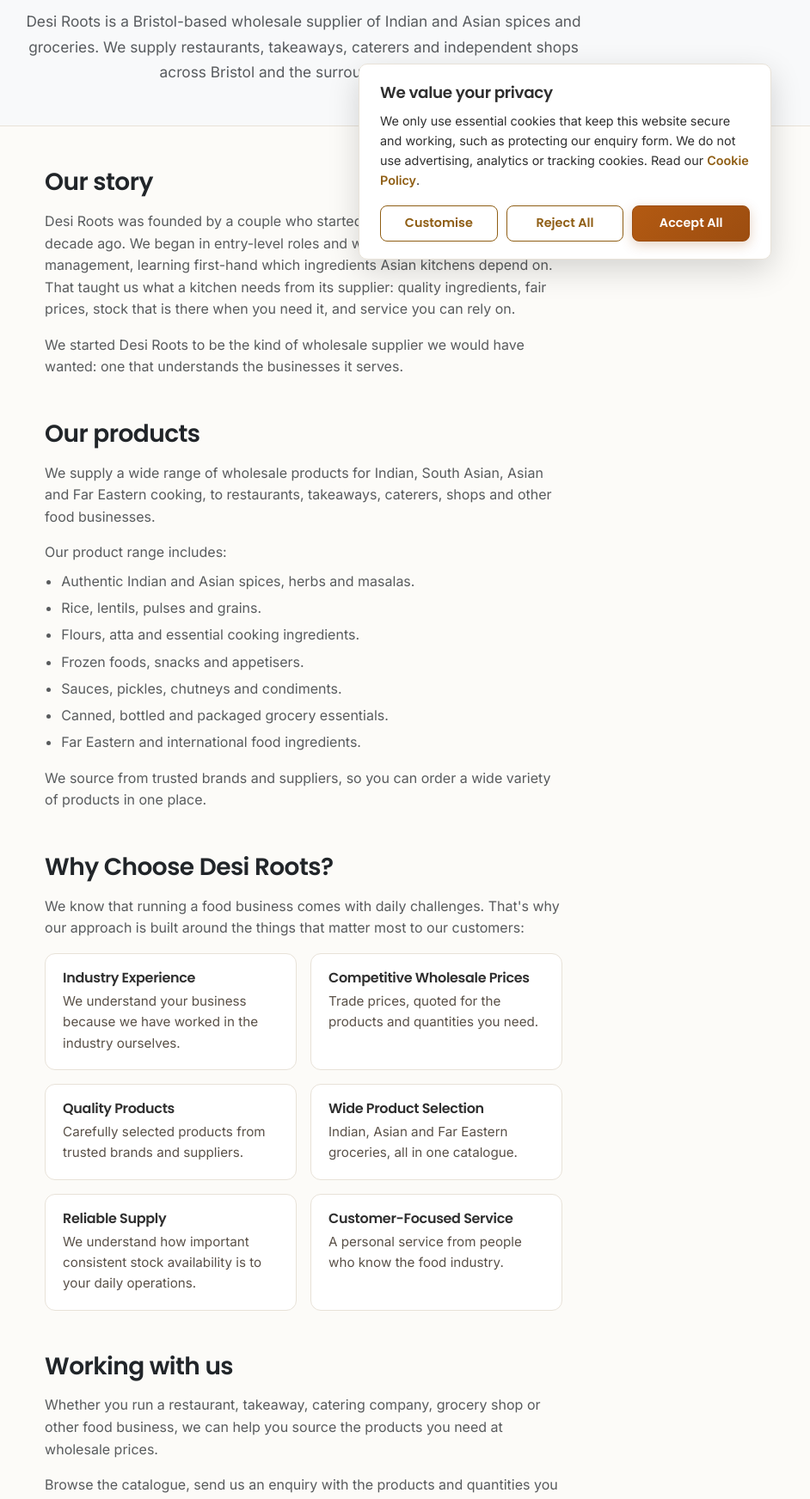
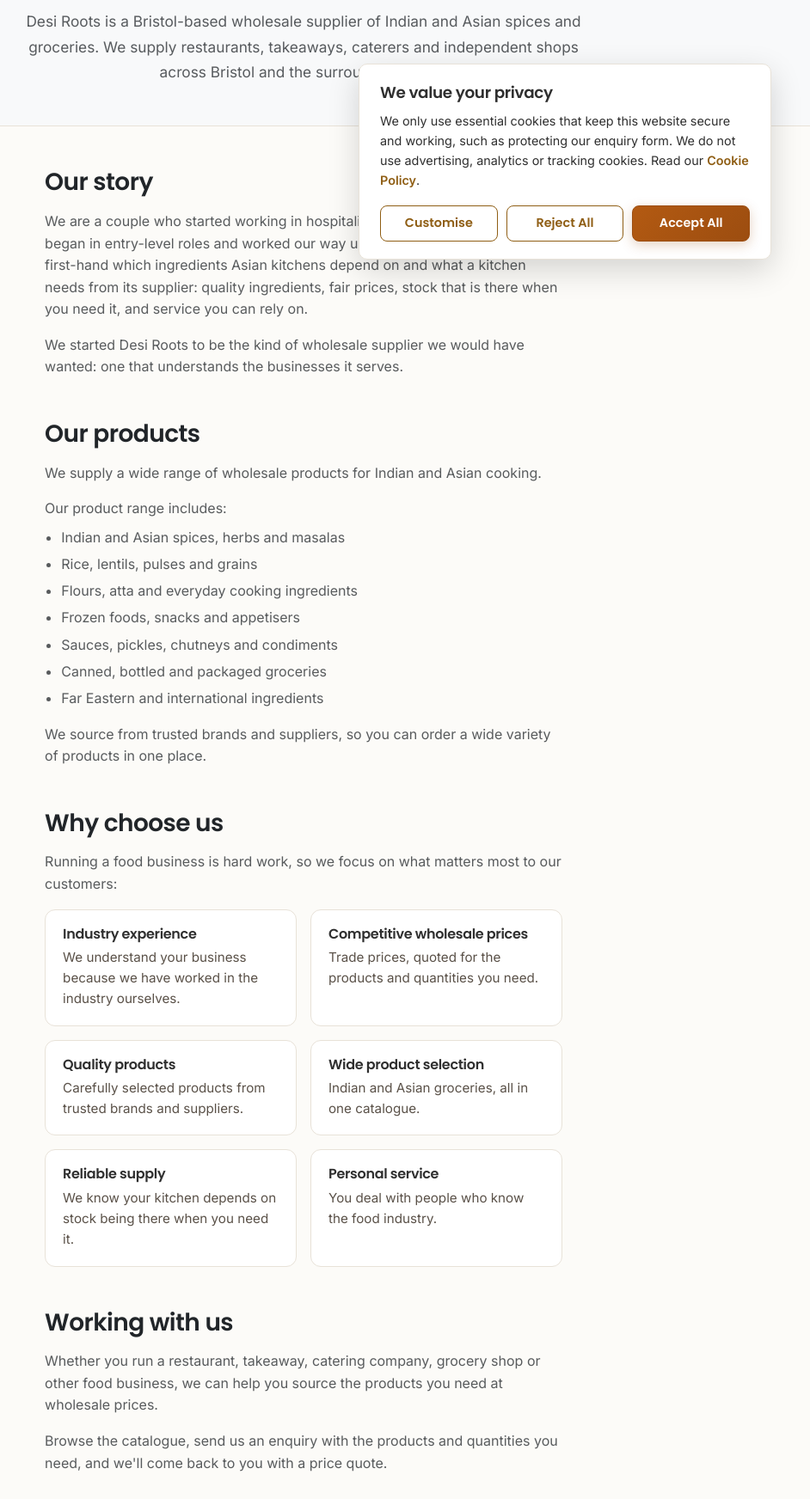
Before and after one commit to rinkalpatel776-cpu/Desi-Roots, a Django app: page /about/ in a window 1280 px wide. Shown: the part 474-2218 px from the top of the page at 86% size, without its empty margins (287-1229 px from the left). Run offline with Django 5.2, Linux system fonts and the light colour scheme; data comes from the database, SQL or seed files in the repository; data that the repository does not hold is empty; some libraries are stand-ins or nearby versions.

Commit message:
About page: one voice, one range name, sentence-case headings
- "Our story" in first person throughout (was "Desi Roots was founded
  by a couple... We began")
- Range named "Indian and Asian" everywhere, matching the home page
  (was four variants); meta/OG description updated to match
- Customer list no longer repeated in "Our products"
- Headings and card titles in sentence case; shorter, plainer lines
- TODO note: owner to confirm "Frozen foods..." and "Far Eastern" items
- Test for the new wording and against the old variants

Co-Authored-By: Claude Opus 5.5 <noreply@anthropic.com>

```diff
--- a/templates/pages/about.html
+++ b/templates/pages/about.html
@@ -2,12 +2,13 @@
 {% load static %}
 
 {% block meta_title %}About Desi Roots | Bristol Wholesale Spice Supplier{% endblock %}
-{% block meta_description %}Desi Roots is a Bristol-based wholesale supplier of Asian and Far Eastern spices and groceries for restaurants, takeaways, caterers and retailers.{% endblock %}
+{% block meta_description %}Desi Roots is a Bristol-based wholesale supplier of Indian and Asian spices and groceries for restaurants, takeaways, caterers and retailers.{% endblock %}
 {% block og_title %}About Desi Roots | Bristol Wholesale Spice Supplier{% endblock %}
-{% block og_description %}Desi Roots is a Bristol-based wholesale supplier of Asian and Far Eastern spices and groceries for restaurants, takeaways, caterers and retailers.{% endblock %}
+{% block og_description %}Desi Roots is a Bristol-based wholesale supplier of Indian and Asian spices and groceries for restaurants, takeaways, caterers and retailers.{% endblock %}
 
 {% block content %}
-{# Based on the owner's text (About US.docx, 16 Nov 2026). Plainer wording approved 23 Nov 2026: trade only (no households), no Chinese range, no fresh/frozen vegetables. #}
+{# Based on the owner's text (About US.docx, 16 Nov 2026). Plainer wording approved 23 Nov 2026: trade only (no households), no Chinese range, no fresh/frozen vegetables. Tidied 24 Nov 2026: one voice (we), one range name (Indian and Asian), sentence-case headings. #}
+{# TODO: confirm with business: the "Frozen foods, snacks and appetisers" and "Far Eastern" list items. #}
 <div class="py-5 bg-light border-bottom border-sp">
   <div class="container">
     <div class="row justify-content-center">
@@ -27,36 +28,36 @@
 
         <section class="mb-5" aria-labelledby="about-story">
           <h2 id="about-story" class="h3 fw-semibold text-dark mb-3">Our story</h2>
-          <p class="text-muted">Desi Roots was founded by a couple who started working in hospitality over a decade ago. We began in entry-level roles and worked our way up to management, learning first-hand which ingredients Asian kitchens depend on. That taught us what a kitchen needs from its supplier: quality ingredients, fair prices, stock that is there when you need it, and service you can rely on.</p>
+          <p class="text-muted">We are a couple who started working in hospitality over a decade ago. We began in entry-level roles and worked our way up to management, learning first-hand which ingredients Asian kitchens depend on and what a kitchen needs from its supplier: quality ingredients, fair prices, stock that is there when you need it, and service you can rely on.</p>
           <p class="text-muted mb-0">We started Desi Roots to be the kind of wholesale supplier we would have wanted: one that understands the businesses it serves.</p>
         </section>
 
         <section class="mb-5" aria-labelledby="about-products">
           <h2 id="about-products" class="h3 fw-semibold text-dark mb-3">Our products</h2>
-          <p class="text-muted">We supply a wide range of wholesale products for Indian, South Asian, Asian and Far Eastern cooking, to restaurants, takeaways, caterers, shops and other food businesses.</p>
+          <p class="text-muted">We supply a wide range of wholesale products for Indian and Asian cooking.</p>
           <p class="text-muted mb-2">Our product range includes:</p>
           <ul class="about-list text-muted">
-            <li>Authentic Indian and Asian spices, herbs and masalas.</li>
-            <li>Rice, lentils, pulses and grains.</li>
-            <li>Flours, atta and essential cooking ingredients.</li>
-            <li>Frozen foods, snacks and appetisers.</li>
-            <li>Sauces, pickles, chutneys and condiments.</li>
-            <li>Canned, bottled and packaged grocery essentials.</li>
-            <li>Far Eastern and international food ingredients.</li>
+            <li>Indian and Asian spices, herbs and masalas</li>
+            <li>Rice, lentils, pulses and grains</li>
+            <li>Flours, atta and everyday cooking ingredients</li>
+            <li>Frozen foods, snacks and appetisers</li>
+            <li>Sauces, pickles, chutneys and condiments</li>
+            <li>Canned, bottled and packaged groceries</li>
+            <li>Far Eastern and international ingredients</li>
           </ul>
           <p class="text-muted mb-0">We source from trusted brands and suppliers, so you can order a wide variety of products in one place.</p>
         </section>
 
         <section class="mb-5" aria-labelledby="about-why">
-          <h2 id="about-why" class="h3 fw-semibold text-dark mb-3">Why Choose Desi Roots?</h2>
-          <p class="text-muted">We know that running a food business comes with daily challenges. That's why our approach is built around the things that matter most to our customers:</p>
+          <h2 id="about-why" class="h3 fw-semibold text-dark mb-3">Why choose us</h2>
+          <p class="text-muted">Running a food business is hard work, so we focus on what matters most to our customers:</p>
           <div class="row g-3">
-            <div class="col-md-6"><div class="about-card"><h3 class="h6">Industry Experience</h3><p>We understand your business because we have worked in the industry ourselves.</p></div></div>
-            <div class="col-md-6"><div class="about-card"><h3 class="h6">Competitive Wholesale Prices</h3><p>Trade prices, quoted for the products and quantities you need.</p></div></div>
-            <div class="col-md-6"><div class="about-card"><h3 class="h6">Quality Products</h3><p>Carefully selected products from trusted brands and suppliers.</p></div></div>
-            <div class="col-md-6"><div class="about-card"><h3 class="h6">Wide Product Selection</h3><p>Indian, Asian and Far Eastern groceries, all in one catalogue.</p></div></div>
-            <div class="col-md-6"><div class="about-card"><h3 class="h6">Reliable Supply</h3><p>We understand how important consistent stock availability is to your daily operations.</p></div></div>
-            <div class="col-md-6"><div class="about-card"><h3 class="h6">Customer-Focused Service</h3><p>A personal service from people who know the food industry.</p></div></div>
+            <div class="col-md-6"><div class="about-card"><h3 class="h6">Industry experience</h3><p>We understand your business because we have worked in the industry ourselves.</p></div></div>
+            <div class="col-md-6"><div class="about-card"><h3 class="h6">Competitive wholesale prices</h3><p>Trade prices, quoted for the products and quantities you need.</p></div></div>
+            <div class="col-md-6"><div class="about-card"><h3 class="h6">Quality products</h3><p>Carefully selected products from trusted brands and suppliers.</p></div></div>
+            <div class="col-md-6"><div class="about-card"><h3 class="h6">Wide product selection</h3><p>Indian and Asian groceries, all in one catalogue.</p></div></div>
+            <div class="col-md-6"><div class="about-card"><h3 class="h6">Reliable supply</h3><p>We know your kitchen depends on stock being there when you need it.</p></div></div>
+            <div class="col-md-6"><div class="about-card"><h3 class="h6">Personal service</h3><p>You deal with people who know the food industry.</p></div></div>
           </div>
         </section>
 
```
Also changed, not shown: pages/tests.py (+10 -1 lines).
